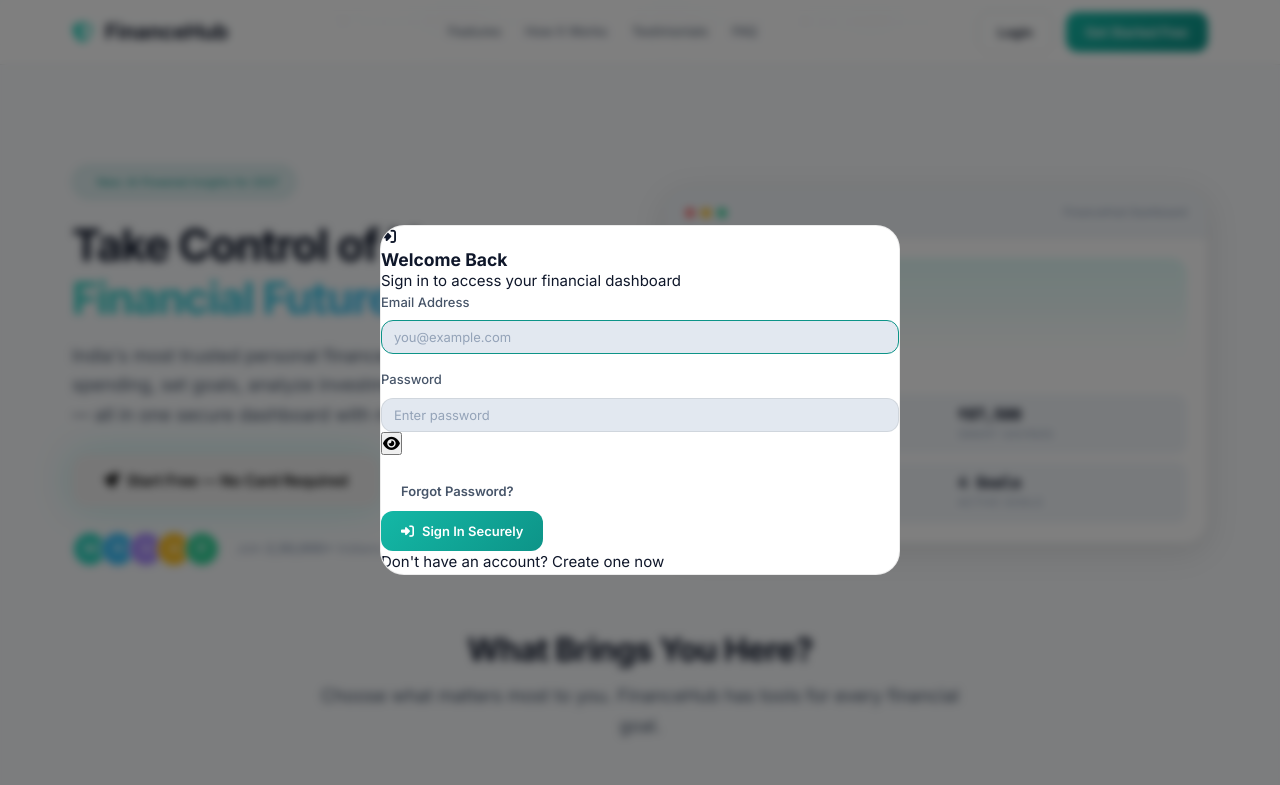
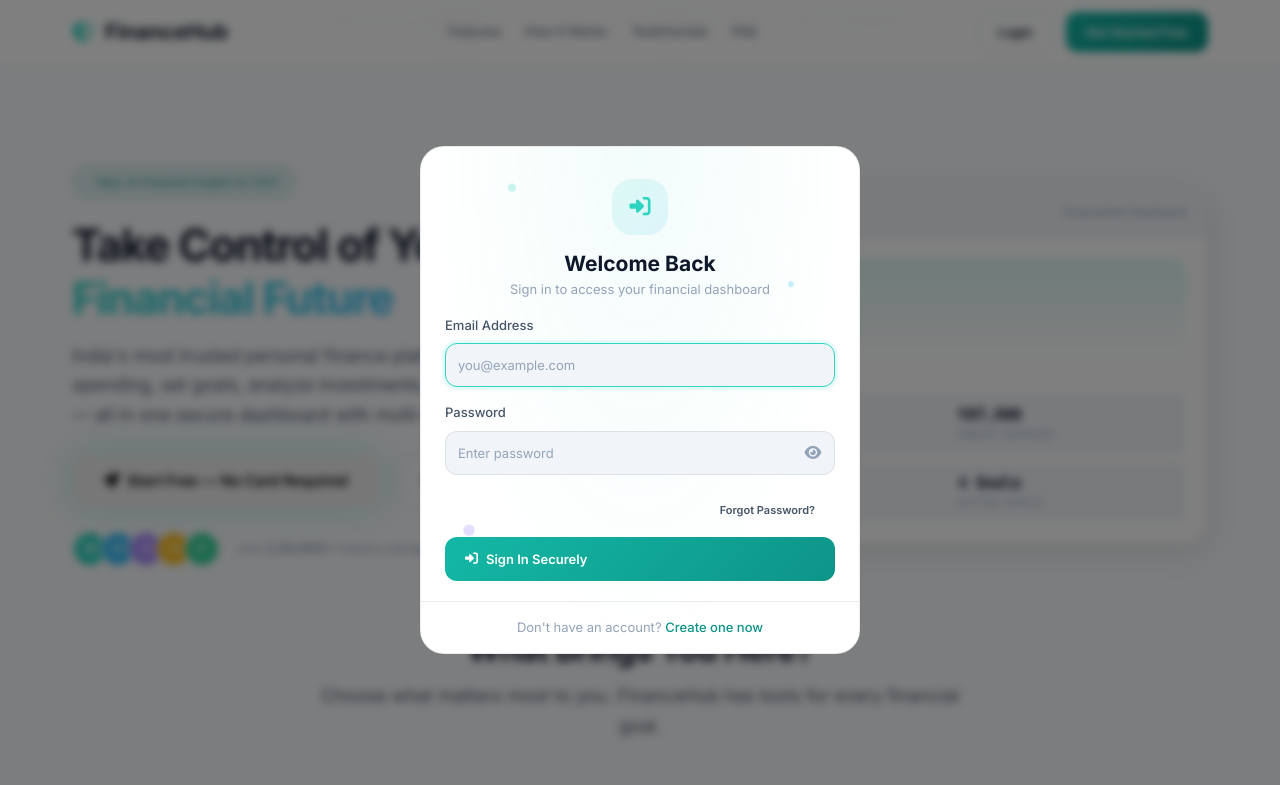
Before and after one commit to maryamwaqar1305/FinanceHUB, a plain HTML site: page index.html in a window 1280 px wide. Both pictures are taken after a click on the button "Login". Shown: the top 785 px of the page. Drawn offline with nearby package versions, Linux system fonts and the light colour scheme.

Commit message:
Add auth modal styles (login/register/forgot-password) to desktop.css - was missing after rewrite

```diff
--- a/desktop.css
+++ b/desktop.css
@@ -1831,6 +1831,15 @@
   padding: var(--sp-4) var(--sp-6);
   border-top: 1px solid var(--color-border);
 }
+.modal-footer {
+  text-align: center;
+  padding: var(--sp-4) var(--sp-6);
+  border-top: 1px solid var(--color-border);
+  font-size: var(--fs-sm);
+  color: var(--color-text-muted);
+}
+.modal-footer a { color: var(--color-primary); cursor: pointer; font-weight: var(--fw-medium); }
+.modal-footer a:hover { color: var(--accent-teal-400); }
 
 .toast-container {
   position: fixed;
@@ -1871,6 +1880,182 @@
   align-items: center;
   justify-content: center;
   background: rgba(0, 0, 0, 0.5);
+}
+
+/* ═══════════════════════════════════════════════════════════════════════════
+   AUTH MODALS (Login / Register)
+   ═══════════════════════════════════════════════════════════════════════════ */
+
+.auth-modal-content {
+  position: relative;
+  overflow: hidden;
+  max-width: 440px;
+}
+.auth-particles {
+  position: absolute;
+  inset: 0;
+  pointer-events: none;
+  overflow: hidden;
+}
+.auth-particle {
+  position: absolute;
+  width: 6px;
+  height: 6px;
+  border-radius: var(--r-full);
+  background: var(--accent-teal-400);
+  opacity: 0.15;
+}
+.auth-particle:nth-child(1) { top: 10%; left: 20%; animation: particleFloat 4s ease-in-out infinite; }
+.auth-particle:nth-child(2) { top: 30%; right: 15%; width: 4px; height: 4px; background: var(--accent-sky-400); animation: particleFloat 5s ease-in-out infinite 1s; }
+.auth-particle:nth-child(3) { bottom: 20%; left: 10%; width: 8px; height: 8px; background: var(--accent-violet-400); animation: particleFloat 6s ease-in-out infinite 0.5s; }
+.auth-particle:nth-child(4) { bottom: 40%; right: 25%; background: var(--cta-gold); animation: particleFloat 4.5s ease-in-out infinite 2s; }
+.auth-particle:nth-child(5) { top: 60%; left: 40%; width: 5px; height: 5px; animation: particleFloat 5.5s ease-in-out infinite 1.5s; }
+.login-modal-backdrop {
+  position: absolute;
+  inset: 0;
+  background: radial-gradient(ellipse at 50% 0%, rgba(45, 212, 191, 0.06) 0%, transparent 70%);
+  pointer-events: none;
+}
+
+.auth-modal-header {
+  position: relative;
+  z-index: 1;
+  text-align: center;
+  padding: var(--sp-8) var(--sp-6) var(--sp-4);
+}
+.auth-icon {
+  width: 56px;
+  height: 56px;
+  border-radius: var(--r-xl);
+  background: linear-gradient(135deg, rgba(45, 212, 191, 0.12), rgba(56, 189, 248, 0.12));
+  display: flex;
+  align-items: center;
+  justify-content: center;
+  margin: 0 auto var(--sp-4);
+  font-size: var(--fs-xl);
+  color: var(--accent-teal-400);
+}
+.auth-modal-header h3 {
+  font-size: var(--fs-xl);
+  font-weight: var(--fw-bold);
+  color: var(--color-text-primary);
+  margin-bottom: var(--sp-1);
+}
+.auth-modal-header p {
+  font-size: var(--fs-sm);
+  color: var(--color-text-muted);
+}
+
+.auth-modal-body {
+  position: relative;
+  z-index: 1;
+  padding: 0 var(--sp-6) var(--sp-5);
+}
+.auth-modal-body .form-group { margin-bottom: var(--sp-4); }
+.auth-modal-body .form-label {
+  display: block;
+  margin-bottom: var(--sp-2);
+  font-size: var(--fs-sm);
+  font-weight: var(--fw-medium);
+  color: var(--color-text-secondary);
+}
+.auth-modal-body .form-control {
+  width: 100%;
+  height: 44px;
+  padding: 0 var(--sp-3);
+  border: 1px solid var(--color-border);
+  border-radius: var(--r-md);
+  background: var(--surface-200);
+  color: var(--color-text-primary);
+  font-size: var(--fs-sm);
+  transition: border-color var(--dur-normal) var(--ease), box-shadow var(--dur-normal) var(--ease);
+}
+.auth-modal-body .form-control:focus {
+  border-color: var(--accent-teal-400);
+  box-shadow: 0 0 0 3px rgba(45, 212, 191, 0.1);
+  outline: none;
+}
+.auth-modal-body .btn--primary {
+  width: 100%;
+  height: 44px;
+  margin-top: var(--sp-2);
+  font-size: var(--fs-sm);
+}
+
+.password-input {
+  position: relative;
+}
+.password-input .form-control { padding-right: 44px; }
+.password-toggle {
+  position: absolute;
+  right: 0;
+  top: 0;
+  height: 44px;
+  width: 44px;
+  display: flex;
+  align-items: center;
+  justify-content: center;
+  background: none;
+  border: none;
+  color: var(--color-text-muted);
+  cursor: pointer;
+  transition: color var(--dur-normal) var(--ease);
+}
+.password-toggle:hover { color: var(--color-text-primary); }
+
+.forgot-password { text-align: right; margin-top: var(--sp-2); }
+.forgot-password .btn--ghost { font-size: var(--fs-xs); }
+
+.error-message {
+  padding: var(--sp-3);
+  margin-bottom: var(--sp-3);
+  background: rgba(244, 63, 94, 0.08);
+  border: 1px solid rgba(244, 63, 94, 0.15);
+  border-radius: var(--r-md);
+  font-size: var(--fs-sm);
+  color: var(--color-danger);
+}
+.error-message.hidden { display: none; }
+
+.auth-modal-footer {
+  position: relative;
+  z-index: 1;
+  text-align: center;
+  padding: var(--sp-4) var(--sp-6);
+  border-top: 1px solid var(--color-border);
+}
+.auth-modal-footer p {
+  font-size: var(--fs-sm);
+  color: var(--color-text-muted);
+}
+.auth-modal-footer a {
+  color: var(--color-primary);
+  cursor: pointer;
+  font-weight: var(--fw-medium);
+  transition: color var(--dur-normal) var(--ease);
+}
+.auth-modal-footer a:hover { color: var(--accent-teal-400); }
+
+.password-requirements {
+  display: flex;
+  flex-wrap: wrap;
+  gap: var(--sp-2);
+  margin-top: var(--sp-2);
+}
+.requirement {
+  font-size: var(--fs-xs);
+  color: var(--color-text-muted);
+  display: flex;
+  align-items: center;
+  gap: var(--sp-1);
+}
+.requirement i { width: 12px; text-align: center; }
+.requirement.met i { color: var(--color-success); }
+.requirement.met { color: var(--color-text-secondary); }
+
+@keyframes particleFloat {
+  0%, 100% { transform: translateY(0) scale(1); opacity: 0.15; }
+  50% { transform: translateY(-20px) scale(1.5); opacity: 0.3; }
 }
 
 /* ═══════════════════════════════════════════════════════════════════════════
```
